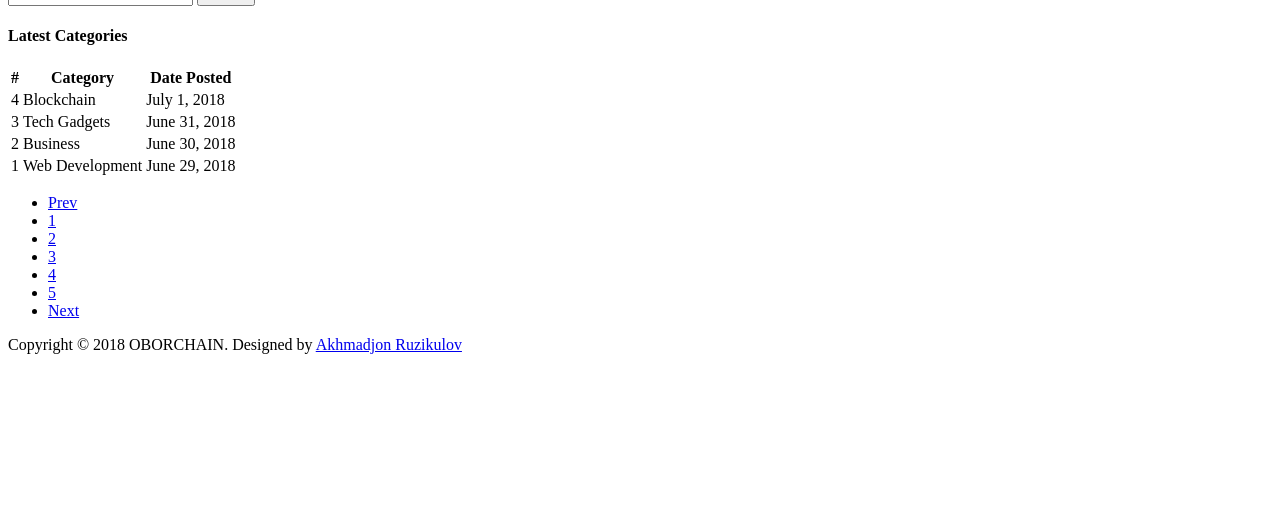
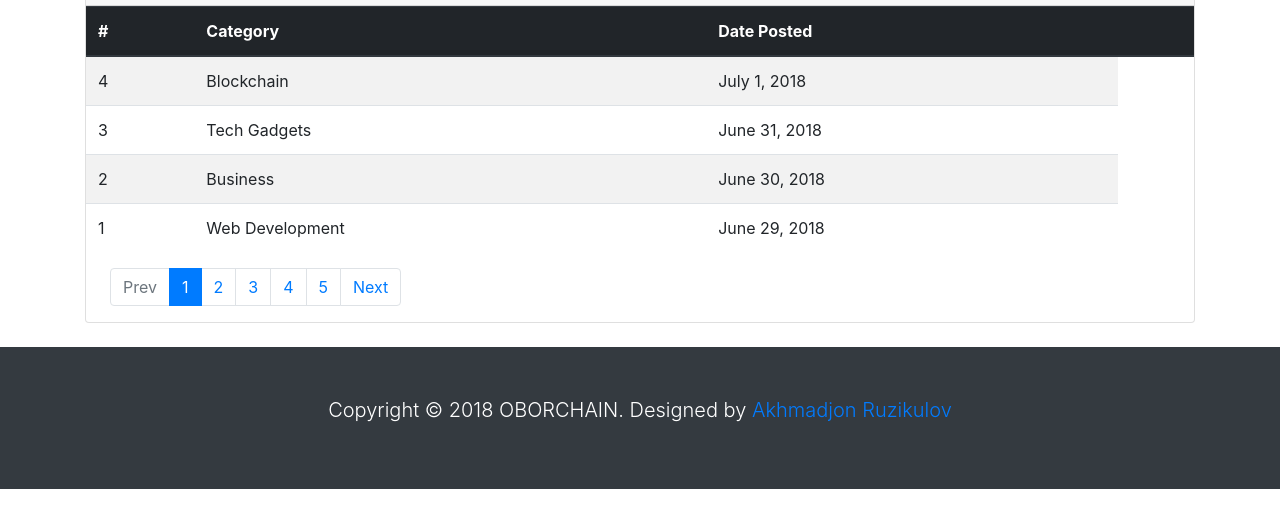
Before and after one commit to aruzikulov/BS4-Themes, a website: page oborchain-03_dashboard-theme/src/categories.html in a window 1280 px wide. Shown: the part 279-800 px from the top of the page. Drawn offline with Linux system fonts and the light colour scheme; the site is published under a folder, as on GitHub Pages, so addresses that start at the root find nothing.

Commit message:
fixed issue with css

```diff
--- a/oborchain-03_dashboard-theme/src/categories.html
+++ b/oborchain-03_dashboard-theme/src/categories.html
@@ -6,8 +6,8 @@
   <meta http-equiv="X-UA-Compatible" content="ie=edge">
   <title>OBORCHAIN Theme-03</title>
   <link rel="stylesheet" href="css/font-awesome.min.css">
-  <link rel="stylesheet" href="/css/bootstrap.css">
-  <link rel="stylesheet" href="/css/style.css">
+  <link rel="stylesheet" href="css/bootstrap.css">
+  <link rel="stylesheet" href="css/style.css">
 </head>
 <body>
   <nav class="navbar navbar-expand-sm navbar-dark bg-dark p-0">
--- a/oborchain-03_dashboard-theme/src/details.html
+++ b/oborchain-03_dashboard-theme/src/details.html
@@ -6,8 +6,8 @@
   <meta http-equiv="X-UA-Compatible" content="ie=edge">
   <title>OBORCHAIN Theme-03</title>
   <link rel="stylesheet" href="css/font-awesome.min.css">
-  <link rel="stylesheet" href="/css/bootstrap.css">
-  <link rel="stylesheet" href="/css/style.css">
+  <link rel="stylesheet" href="css/bootstrap.css">
+  <link rel="stylesheet" href="css/style.css">
 </head>
 <body>
   <nav class="navbar navbar-expand-sm navbar-dark bg-dark p-0">
```
Also changed, not shown: oborchain-03_dashboard-theme/src/login.html (+2 -2 lines), oborchain-03_dashboard-theme/src/posts.html (+2 -2 lines), oborchain-03_dashboard-theme/src/profile.html (+2 -2 lines), oborchain-03_dashboard-theme/src/settings.html (+2 -2 lines), oborchain-03_dashboard-theme/src/users.html (+2 -2 lines).
